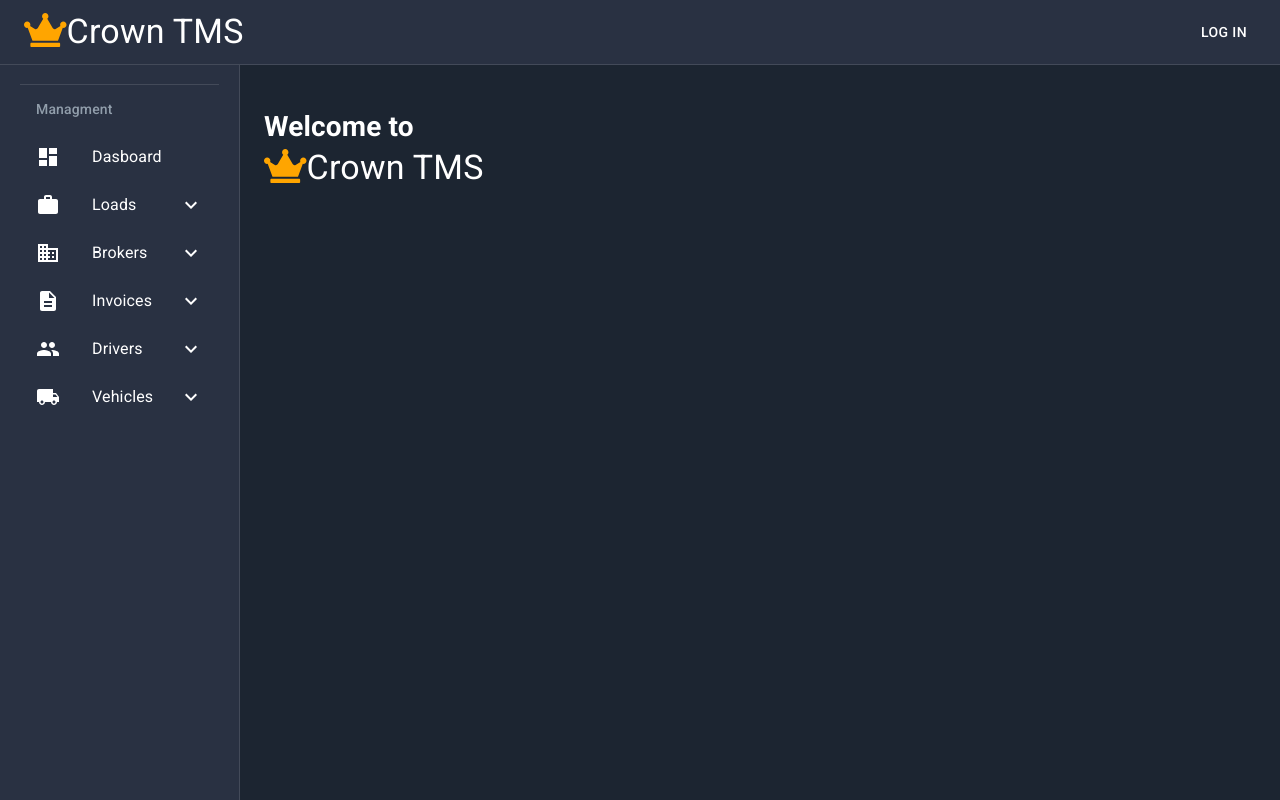
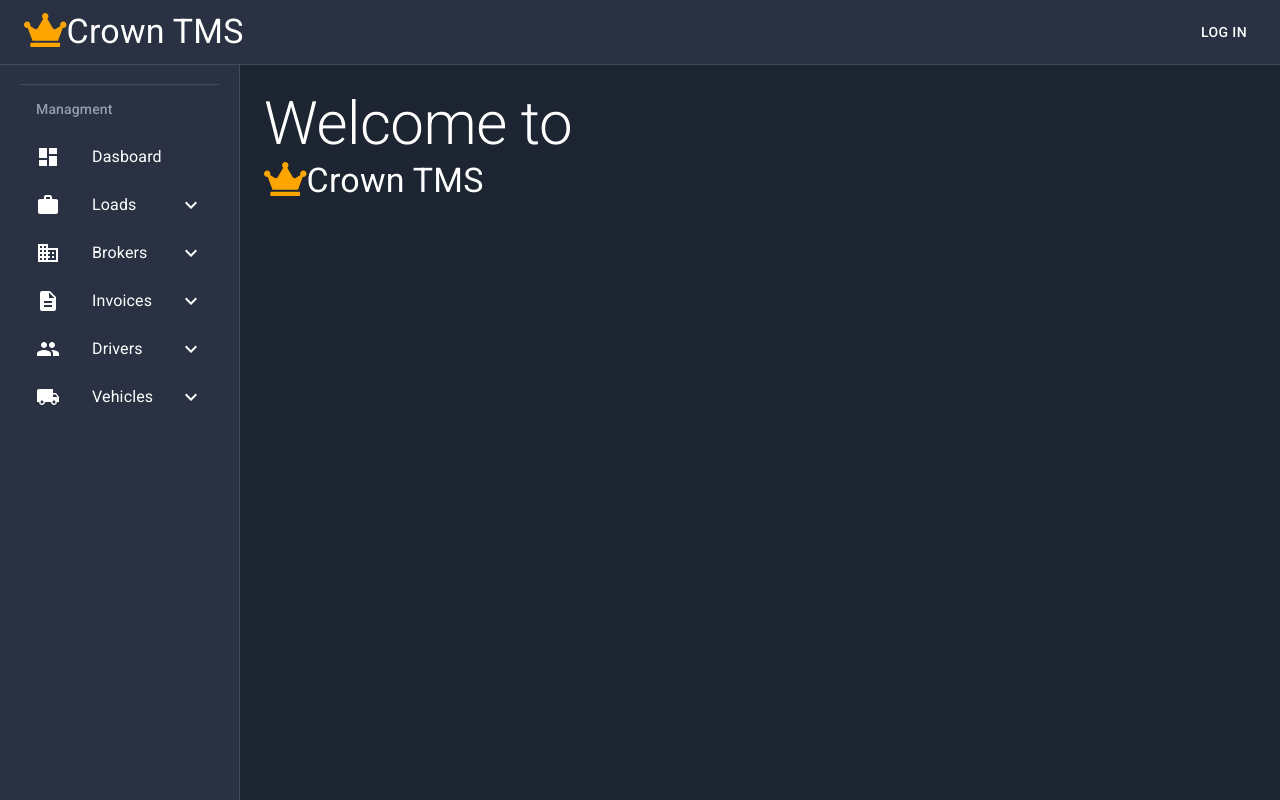
Before and after one commit to ionkorol/crown-tms, a Next.js app: page / in a window 1280 px wide. Built offline with nearby package versions, Linux system fonts and the light colour scheme; no server answers.

Commit message:
Update Driver Records

```diff
--- a/pages/index.tsx
+++ b/pages/index.tsx
@@ -1,14 +1,13 @@
-import { FontAwesomeIcon } from "@fortawesome/react-fontawesome";
-import Head from "next/head";
-import Image from "next/image";
+import { Typography } from "@material-ui/core";
+import React from "react";
 import { Layout, Logo } from "../components/common";
 
 export default function Home() {
   return (
     <Layout>
-      <h1>
+      <Typography variant="h2">
         Welcome to <Logo />
-      </h1>
+      </Typography>
     </Layout>
   );
 }
```
Also changed, not shown: .eslintrc.json.
